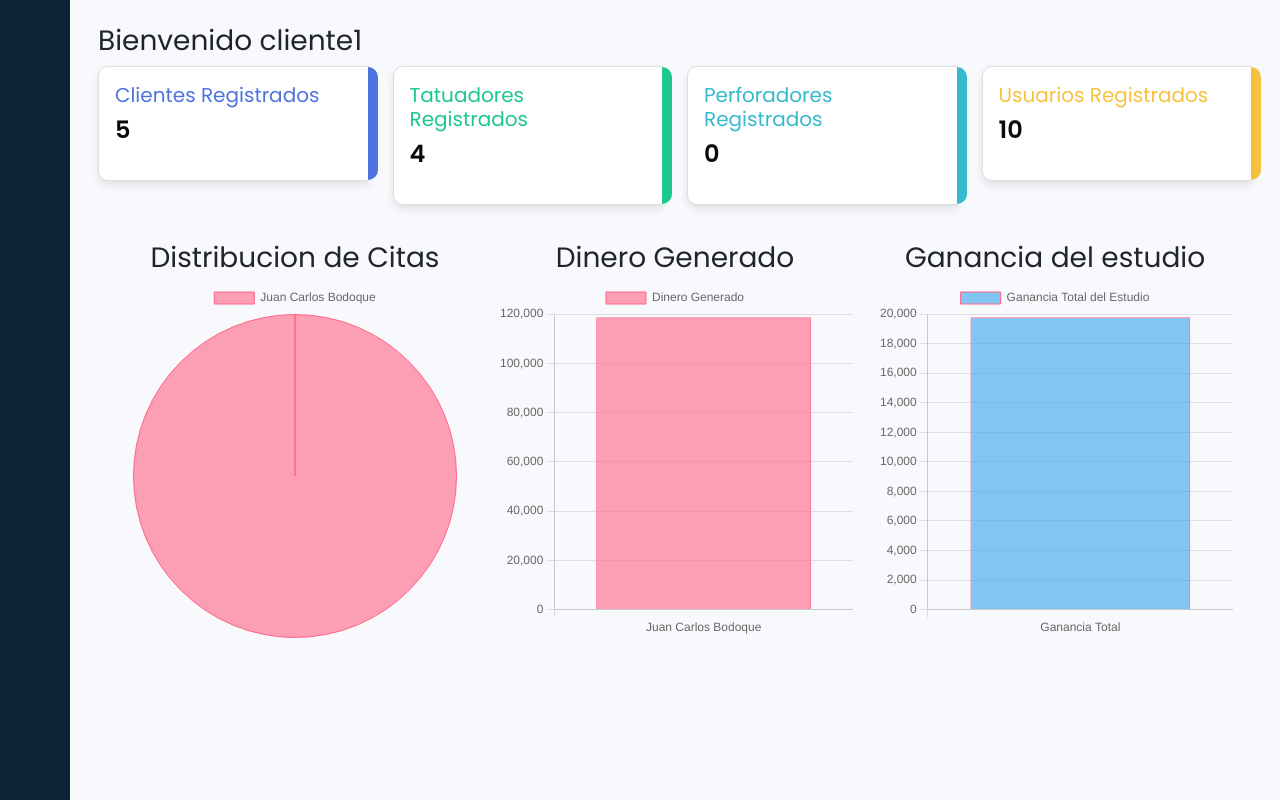
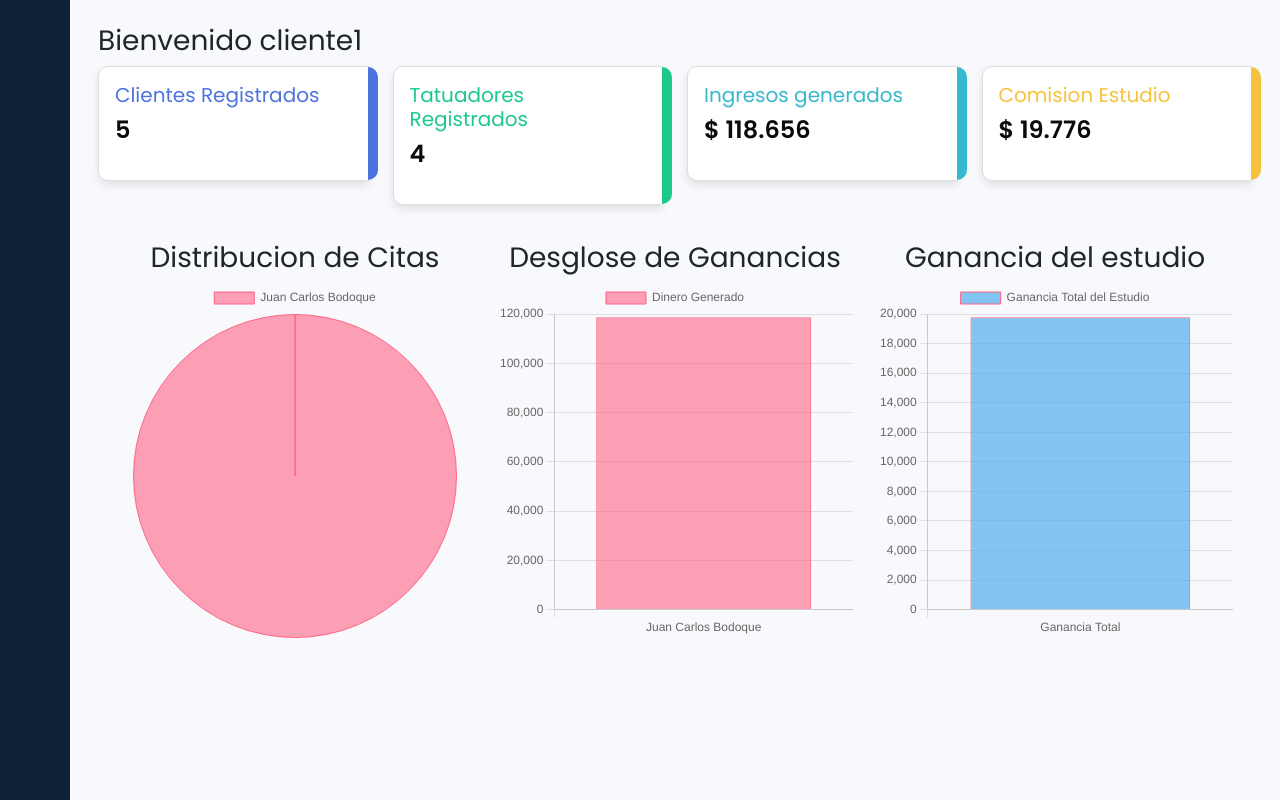
Before and after one commit to ToBarrueto/Tatto_Studio, a PHP site: page /views/panel_admin.php in a window 1280 px wide. Run offline with PHP 8.4, Linux system fonts and the light colour scheme; a user stored in the database is signed in; data comes from the database, SQL or seed files in the repository; some libraries are stand-ins or nearby versions.

Commit message:
Cambios menores

```diff
--- a/views/panel_admin.php
+++ b/views/panel_admin.php
@@ -124,61 +124,7 @@ session_start();
                         $resultado_total_usuarios = $conexion->query($sql_total_usuarios);
                         $total_usuarios = $resultado_total_usuarios->fetch_assoc()['total_usuarios'];
 
-                        // Cerrar la conexión a la base de datos
-                        $conexion->close();
-                        ?>
 
-                        <!-- Mostrar las tarjetas con el resumen -->
-                        <div class="row">
-                            <div class="col-md-3">
-                                <div class="card-custom">
-                                    <div class="card-body-custom">
-                                        <h5 class="card-title-custom">Clientes Registrados</h5>
-                                        <p class="card-text-custom">
-                                            <?php echo $total_clientes; ?>
-                                        </p>
-                                    </div>
-                                </div>
-                            </div>
-                            <div class="col-md-3">
-                                <div class="card-custom2">
-                                    <div class="card-body-custom">
-                                        <h5 class="card-title-custom2">Tatuadores Registrados</h5>
-                                        <p class="card-text-custom">
-                                            <?php echo $total_tatuadores; ?>
-                                        </p>
-                                    </div>
-                                </div>
-                            </div>
-                            <div class="col-md-3">
-                                <div class="card-custom3">
-                                    <div class="card-body-custom">
-                                        <h5 class="card-title-custom3">Perforadores Registrados</h5>
-                                        <p class="card-text-custom">
-                                            <?php echo $total_perforadores; ?>
-                                        </p>
-                                    </div>
-                                </div>
-                            </div>
-                            <div class="col-md-3">
-                                <div class="card-custom4">
-                                    <div class="card-body-custom">
-                                        <h5 class="card-title-custom4">Usuarios Registrados</h5>
-                                        <p class="card-text-custom">
-                                            <?php echo $total_usuarios; ?>
-                                        </p>
-                                    </div>
-                                </div>
-                            </div>
-                        </div>
-                    </div>
-
-
-                    <?php
-                        // Incluir el archivo de conexión a la base de datos
-                        include '../conexion.php';
-
-                        // Consulta SQL para contar las horas tomadas por cada tatuador
                         $sql = "SELECT t.nombre AS tatuador, COUNT(hd.id) AS horas_tomadas
                         FROM tatuadores t
                         INNER JOIN horarios_disponibles hd ON t.usuario_id = hd.usuario_id
@@ -214,7 +160,21 @@ session_start();
                                 $datos_tatuadores_dinero[$row['tatuador']] = $row['dinero_generado'];
                             }
 
-                            $sql = "SELECT SUM(comision) AS ganancia_total FROM citas";
+                            $sql = "SELECT SUM(comision) AS ganancia_studio FROM citas";
+                            $result = $conexion->query($sql);
+
+                            // Procesar los resultados
+                            $ganancia_studio = 0;
+                            if ($result->num_rows > 0) {
+                                $row = $result->fetch_assoc();
+                                $ganancia_studio = $row["ganancia_studio"];
+                            }
+
+                            $ganancia_formateada = number_format($ganancia_studio, 0, ',', '.');
+
+                            $sql = "SELECT SUM(precio_total) AS ganancia_total FROM citas";
+
+                            // Ejecutar la consulta
                             $result = $conexion->query($sql);
 
                             // Procesar los resultados
@@ -224,11 +184,60 @@ session_start();
                                 $ganancia_total = $row["ganancia_total"];
                             }
 
+                            $ganancia_total_formateada = number_format($ganancia_total, 0, ',', '.');
 
 
-                        // Cerrar conexión
-                        mysqli_close($conexion);
-                    ?>
+
+
+                        // Cerrar la conexión a la base de datos
+                        $conexion->close();
+                        ?>
+
+                        <!-- Mostrar las tarjetas con el resumen -->
+                        <div class="row">
+                            <div class="col-md-3">
+                                <div class="card-custom">
+                                    <div class="card-body-custom">
+                                        <h5 class="card-title-custom">Clientes Registrados</h5>
+                                        <p class="card-text-custom">
+                                            <?php echo $total_clientes; ?>
+                                        </p>
+                                    </div>
+                                </div>
+                            </div>
+                            <div class="col-md-3">
+                                <div class="card-custom2">
+                                    <div class="card-body-custom">
+                                        <h5 class="card-title-custom2">Tatuadores Registrados</h5>
+                                        <p class="card-text-custom">
+                                            <?php echo $total_tatuadores; ?>
+                                        </p>
+                                    </div>
+                                </div>
+                            </div>
+                            <div class="col-md-3">
+                                <div class="card-custom3">
+                                    <div class="card-body-custom">
+                                        <h5 class="card-title-custom3">Ingresos generados</h5>
+                                        <p class="card-text-custom">$
+                                            <?php echo $ganancia_total_formateada; ?>
+                                        </p>
+                                    </div>
+                                </div>
+                            </div>
+                            <div class="col-md-3">
+                                <div class="card-custom4">
+                                    <div class="card-body-custom">
+                                        <h5 class="card-title-custom4">Comision Estudio</h5>
+                                        <p class="card-text-custom">$
+                                            <?php echo $ganancia_formateada; ?>
+                                        </p>
+                                    </div>
+                                </div>
+                            </div>
+                        </div>
+                    </div>
+
 
                     <div class="container">
                         <div class="row">
@@ -240,7 +249,7 @@ session_start();
                             </div>
                             <!-- Columna derecha -->
                             <div class="col-md-4 text-center">
-                                <h3>Dinero Generado</h3>
+                                <h3>Desglose de Ganancias</h3>
                                 <canvas id="graficoDineroGenerado" width="400" height="400"></canvas>
                             </div>
 
@@ -379,7 +388,7 @@ session_start();
 
 <script>
     var ctx3 = document.getElementById('graficoGananciaTotal').getContext('2d');
-    var gananciaData = <?php echo $ganancia_total; ?>;
+    var gananciaData = <?php echo $ganancia_studio; ?>;
     var myChart3 = new Chart(ctx3, {
         type: 'bar',
         data: {
```
Also changed, not shown: assets/img/IMG-20231028-WA0183.jpg (added), assets/imgIMG-20231028-WA0183.jpg (added), referencias/Captura de pantalla 2024-03-25 153806.png (added).
